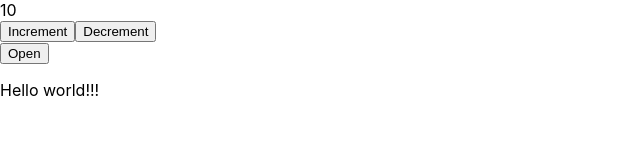
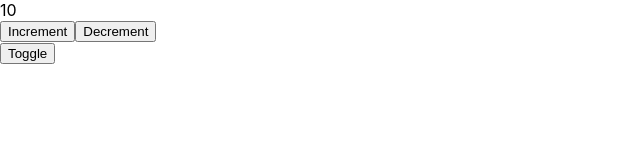
Before and after one commit to WixJoker/react-test, a React (Create React App) app: page / in a window 1280 px wide. Shown: the top 160 px of the page, without its empty margins (0-640 px from the left). Built offline with nearby package versions, Linux system fonts and the light colour scheme.

Commit message:
modal window has been created

```diff
--- a/src/components/Modal.js
+++ b/src/components/Modal.js
@@ -5,17 +5,28 @@ class Modal extends React.Component {
     visible: false,
   };
 
+  toggle = () => {
+    this.setState((prevState) => ({
+      visible: !prevState.visible,
+    }));
+  };
+
   render() {
     return (
       <>
         <div>
-          <button>Open</button>
+          <button type="button" onClick={this.toggle}>
+            Toggle
+          </button>
         </div>
-        <div className="modal">
-          <p>Hello world!!!</p>
-        </div>
+        {this.state.visible && (
+          <div className="modal">
+            <p>Hello world!!!</p>
+          </div>
+        )}
       </>
     );
   }
 }
+
 export default Modal;
```
Also changed, not shown: .pretierrc.json (added).
